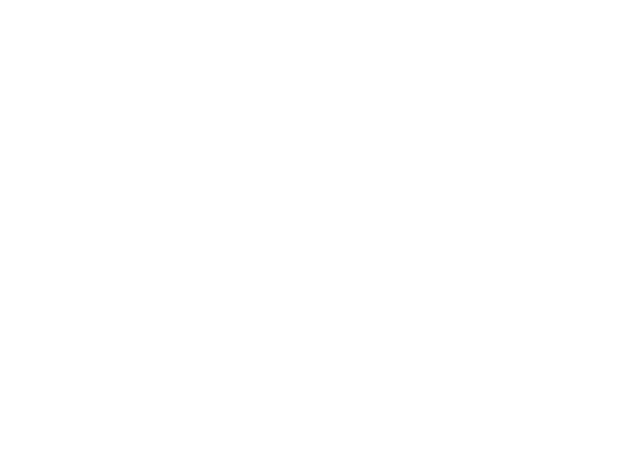
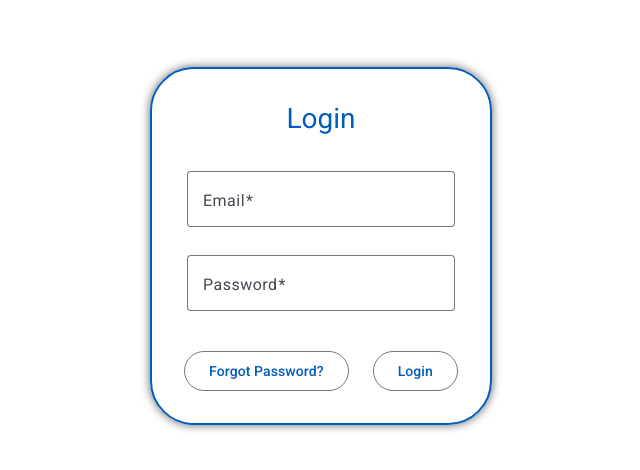
Before and after one commit to Quantori-Academy/elab-fe, an Angular app: page /login in a window 1280 px wide. Before the commit this address led to /. Shown: the part 154-624 px from the top of the page, without its empty margins (319-959 px from the left). Built offline with nearby package versions, Linux system fonts and the light colour scheme.

Commit message:
Form and basic auth

```diff
--- a/src/app/app.config.ts
+++ b/src/app/app.config.ts
@@ -3,13 +3,24 @@ import { provideRouter } from '@angular/router';
 
 import { routes } from './app.routes';
 import { provideAnimationsAsync } from '@angular/platform-browser/animations/async';
-import { provideHttpClient } from '@angular/common/http';
+import {
+  HTTP_INTERCEPTORS,
+  provideHttpClient,
+  withInterceptorsFromDi,
+} from '@angular/common/http';
+import { TokenInterceptor } from './auth/token.interceptor';
 
 export const appConfig: ApplicationConfig = {
   providers: [
     provideZoneChangeDetection({ eventCoalescing: true }),
     provideRouter(routes),
     provideAnimationsAsync(),
-    provideHttpClient()
+    provideAnimationsAsync(),
+    provideHttpClient(withInterceptorsFromDi()),
+    {
+      provide: HTTP_INTERCEPTORS,
+      useClass: TokenInterceptor,
+      multi: true,
+    },
   ],
 };
--- a/src/app/app.routes.ts
+++ b/src/app/app.routes.ts
@@ -1,4 +1,5 @@
 import { Routes } from '@angular/router';
+import { LoginComponent } from './auth/login/login.component';
 
 export const routes: Routes = [
   {
@@ -7,4 +8,8 @@ export const routes: Routes = [
       import('./auth/auth.routes').then((routes) => routes.AuthRoutes),
     pathMatch: 'full',
   },
+  {
+    path: 'login',
+    component: LoginComponent,
+  },
 ];
--- /dev/null
+++ b/src/app/auth/auth.service.ts
@@ -0,0 +1,72 @@
+import { HttpClient, HttpHeaders } from '@angular/common/http';
+import { DestroyRef, inject, Injectable, signal } from '@angular/core';
+import { catchError, map, throwError } from 'rxjs';
+
+interface LoginResponse {
+  id: number;
+  username: string;
+  email: string;
+  firstName: string;
+  lastName: string;
+  gender: string;
+  image: string;
+  accessToken: string;
+  refreshToken: string;
+}
+
+@Injectable({ providedIn: 'root' })
+export class AuthService {
+  accessToken = signal<string | undefined>(undefined);
+  refreshToken = signal<string | undefined>(undefined);
+  error = signal('');
+  isFetching = signal(false);
+  private destroyRef = inject(DestroyRef);
+  private httpClient = inject(HttpClient);
+
+  onLoginUser(email: string, password: string) {
+    const body = JSON.stringify({
+      username: email,
+      password: password,
+      expiresInMins: 1,
+    });
+    const headers = new HttpHeaders({
+      'Content-Type': 'application/json',
+    });
+    const LoginURL = 'https://dummyjson.com/auth/login';
+    const subscription = this.httpClient
+      .post<LoginResponse>(LoginURL, body, {
+        headers,
+        // withCredentials: true,
+      })
+      .pipe(
+        map((resData) => {
+          return {
+            accessToken: resData.accessToken,
+            refreshToken: resData.refreshToken,
+          };
+        }),
+        catchError((error) => {
+          console.log(error);
+          return throwError(
+            () => new Error('Something went wrong, try again later')
+          );
+        })
+      )
+      .subscribe({
+        next: ({ accessToken, refreshToken }) => {
+          localStorage.setItem('accessToken', accessToken);
+          localStorage.setItem('refreshToken', refreshToken);
+        },
+        error: (error: Error) => {
+          this.error.set(error.message);
+        },
+        complete: () => {
+          this.isFetching.set(false);
+        },
+      });
+
+    this.destroyRef.onDestroy(() => {
+      subscription.unsubscribe();
+    });
+  }
+}
--- /dev/null
+++ b/src/app/auth/login/login.component.html
@@ -0,0 +1,36 @@
+<div class="form-container">
+  <form class="login-form" [formGroup]="form" (ngSubmit)="onSubmit()">
+    <h2>Login</h2>
+    <mat-form-field>
+      <mat-label>Email</mat-label>
+      <input
+        mat-error
+        id="email"
+        type="email"
+        formControlName="email"
+        matInput
+      />
+      @if(emailIsInvalid) {
+      <mat-error>Please enter a valid email address</mat-error>
+      }
+    </mat-form-field>
+    <mat-form-field>
+      <mat-label>Password</mat-label>
+      <input
+        id="password"
+        type="password"
+        formControlName="password"
+        matInput
+      />
+      @if (passwordIsInvalid) {
+      <mat-error>
+        Please enter a valid password (must be at least 10 characters long)
+      </mat-error>
+      }
+    </mat-form-field>
+    <span>
+      <button mat-stroked-button>Forgot Password?</button>
+      <button type="submit" mat-stroked-button color="primary">Login</button>
+    </span>
+  </form>
+</div>
--- /dev/null
+++ b/src/app/auth/login/login.component.scss
@@ -0,0 +1,34 @@
+.form-container {
+    height: 100vh;
+    display: flex;
+    justify-content: center;
+    align-items: center;
+}
+
+.login-form {
+    max-width: 360px;
+    max-height: 400px;
+    padding: 20px;
+    border: 2px solid #015cbb;
+    border-radius: 44px;
+    display: flex;
+    flex-direction: column;
+    align-items: center;
+    box-shadow: 0 0 8px 1px rgba(0, 0, 0, 0.5);
+    gap: 8px;
+}
+
+mat-form-field {
+    width: 90%;
+}
+
+h2 {
+    color: #015cbb;
+    font-size: 28px;
+    padding: 4px;
+}
+
+button {
+    margin: 12px;
+    font-family: Roboto, "Helvetica Neue", sans-serif;
+}
--- /dev/null
+++ b/src/app/auth/login/login.component.ts
@@ -0,0 +1,94 @@
+import { Component, DestroyRef, inject, OnInit } from '@angular/core';
+import { MaterialModule } from '../../material.module';
+import {
+  FormControl,
+  FormGroup,
+  ReactiveFormsModule,
+  Validators,
+} from '@angular/forms';
+import { debounceTime } from 'rxjs';
+import { AuthService } from '../auth.service';
+
+let initialEmailValue = '';
+const savedForm = window.localStorage.getItem('login-email');
+
+if (savedForm) {
+  const loadedForm = JSON.parse(savedForm);
+  initialEmailValue = loadedForm.email;
+}
+
+@Component({
+  selector: 'app-login',
+  standalone: true,
+  imports: [MaterialModule, ReactiveFormsModule],
+  templateUrl: './login.component.html',
+  styleUrl: './login.component.scss',
+})
+export class LoginComponent implements OnInit {
+  private destroyRef = inject(DestroyRef);
+
+  constructor(private authLogin: AuthService) {}
+
+  form = new FormGroup({
+    email: new FormControl(initialEmailValue, {
+      validators: [Validators.email, Validators.required],
+    }),
+    password: new FormControl('', {
+      validators: [Validators.required, Validators.minLength(5)],
+    }),
+  });
+
+  get emailIsInvalid() {
+    return (
+      this.form.controls.email.touched &&
+      this.form.controls.email.dirty &&
+      this.form.controls.email.invalid
+    );
+  }
+
+  get passwordIsInvalid() {
+    return (
+      this.form.controls.password.touched &&
+      this.form.controls.password.dirty &&
+      this.form.controls.password.invalid
+    );
+  }
+
+  ngOnInit() {
+    const subscription = this.form.valueChanges
+      .pipe(debounceTime(500))
+      .subscribe({
+        next: (value) => {
+          window.localStorage.setItem(
+            'login-email',
+            JSON.stringify({ email: value.email })
+          );
+        },
+      });
+
+    this.destroyRef.onDestroy(() => subscription.unsubscribe());
+  }
+
+  resetForm() {
+    this.form.reset({
+      email: '',
+      password: '',
+    });
+    window.localStorage.removeItem('login-email');
+  }
+
+  onSubmit() {
+    // if (this.form.invalid) {
+    //   return;
+    // }
+    const enteredEmail = this.form.value.email || '';
+    const enteredPassword = this.form.value.password || '';
+
+    if (enteredEmail && enteredPassword) {
+      this.authLogin.onLoginUser(enteredEmail, enteredPassword);
+      this.resetForm();
+    } else {
+      console.log('error');
+    }
+  }
+}
--- /dev/null
+++ b/src/app/auth/token.interceptor.ts
@@ -0,0 +1,92 @@
+import { Injectable } from '@angular/core';
+import {
+  HttpRequest,
+  HttpHandler,
+  HttpEvent,
+  HttpInterceptor,
+  HttpResponse,
+} from '@angular/common/http';
+import {
+  catchError,
+  finalize,
+  Observable,
+  of,
+  switchMap,
+  throwError,
+} from 'rxjs';
+import { Router } from '@angular/router';
+
+@Injectable()
+export class TokenInterceptor implements HttpInterceptor {
+  constructor(private router: Router) {}
+  private isRefreshing = false;
+
+  intercept(
+    req: HttpRequest<unknown>,
+    handler: HttpHandler
+  ): Observable<HttpEvent<unknown>> {
+    const token = localStorage.getItem('accessToken');
+    if (token) {
+      req = req.clone({
+        method: 'GET',
+        url: 'https://dummyjson.com/auth/me',
+        setHeaders: {
+          Authorization: `Bearer ${token}`,
+        },
+      });
+    }
+
+    return handler.handle(req).pipe(
+      catchError((error) => {
+        if (error.status === 401) {
+          console.log('I am here');
+          return this.refresh(req, handler);
+        }
+        this.router.navigate(['/login']);
+        console.log('No, there');
+        return throwError(error);
+      })
+    );
+  }
+
+  private refresh(req: HttpRequest<unknown>, handler: HttpHandler) {
+    const refreshToken = localStorage.getItem('refreshToken') || '';
+    if (!this.isRefreshing) {
+      this.isRefreshing = true;
+      req = req.clone({
+        method: 'POST',
+        url: 'https://dummyjson.com/auth/refresh',
+        setHeaders: {
+          'Content-Type': 'application/json',
+        },
+        body: JSON.stringify({
+          refreshToken,
+          expiresInMins: 1,
+        }),
+      });
+    }
+    return handler.handle(req).pipe(
+      switchMap((event) => {
+        if (event instanceof HttpResponse) {
+          const newTokens = event.body;
+          if (newTokens) {
+            localStorage.setItem('accessToken', newTokens.accessToken);
+            localStorage.setItem('refreshToken', newTokens.refreshToken);
+          }
+        }
+        return of(event);
+      }),
+      catchError((error) => {
+        this.isRefreshing = false;
+
+        if (error.status === 403) {
+          this.router.navigate(['/login']);
+        }
+        return throwError(() => error);
+      }),
+      finalize(() => {
+        this.isRefreshing = false;
+      })
+    );
+  }
+}
--- /dev/null
+++ b/src/app/material.module.ts
@@ -0,0 +1,19 @@
+import { NgModule } from '@angular/core';
+import { MatButtonModule } from '@angular/material/button';
+import {
+  MAT_FORM_FIELD_DEFAULT_OPTIONS,
+  MatFormField,
+} from '@angular/material/form-field';
+import { MatInputModule } from '@angular/material/input';
+
+@NgModule({
+  imports: [MatButtonModule, MatFormField, MatInputModule],
+  exports: [MatButtonModule, MatFormField, MatInputModule],
+  providers: [
+    {
+      provide: MAT_FORM_FIELD_DEFAULT_OPTIONS,
+      useValue: { appearance: 'outline' },
+    },
+  ],
+})
+export class MaterialModule {}
--- a/src/main.ts
+++ b/src/main.ts
@@ -2,5 +2,6 @@ import { bootstrapApplication } from '@angular/platform-browser';
 import { appConfig } from './app/app.config';
 import { AppComponent } from './app/app.component';
 
-bootstrapApplication(AppComponent, appConfig)
-  .catch((err) => console.error(err));
+bootstrapApplication(AppComponent, appConfig).catch((err) =>
+  console.error(err)
+);
```
Also changed, not shown: src/app/auth/storage.service.ts (added, +31 -0 lines), 1 other file (tests, documents, lock files or other folders).
